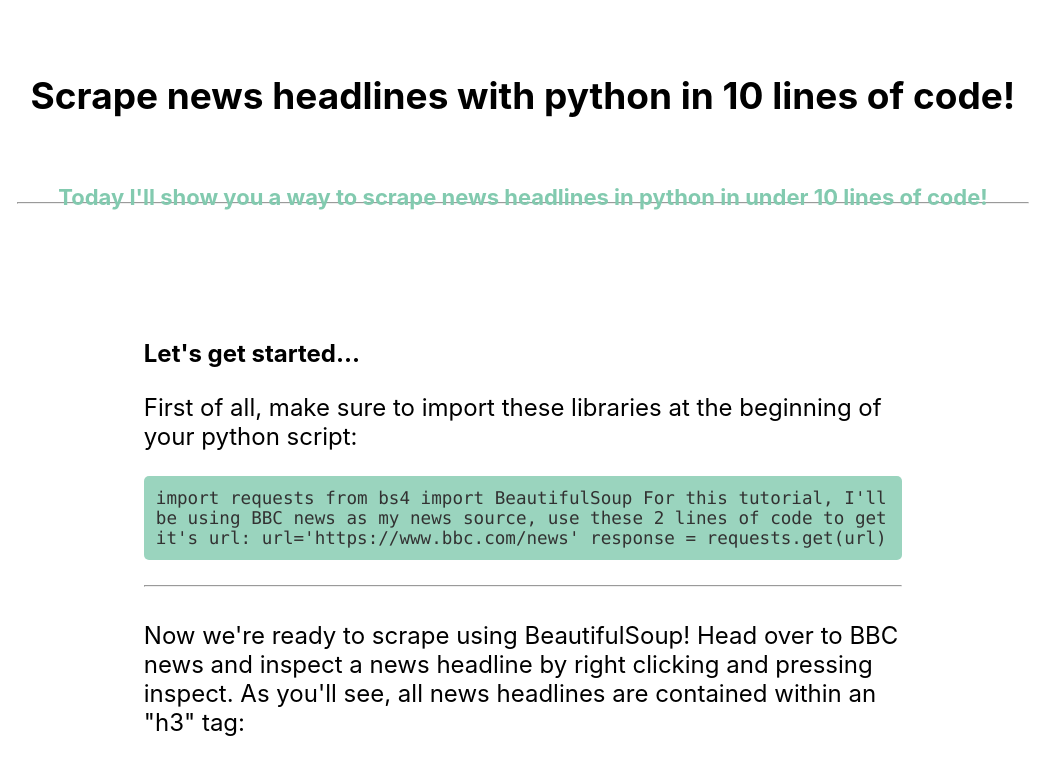
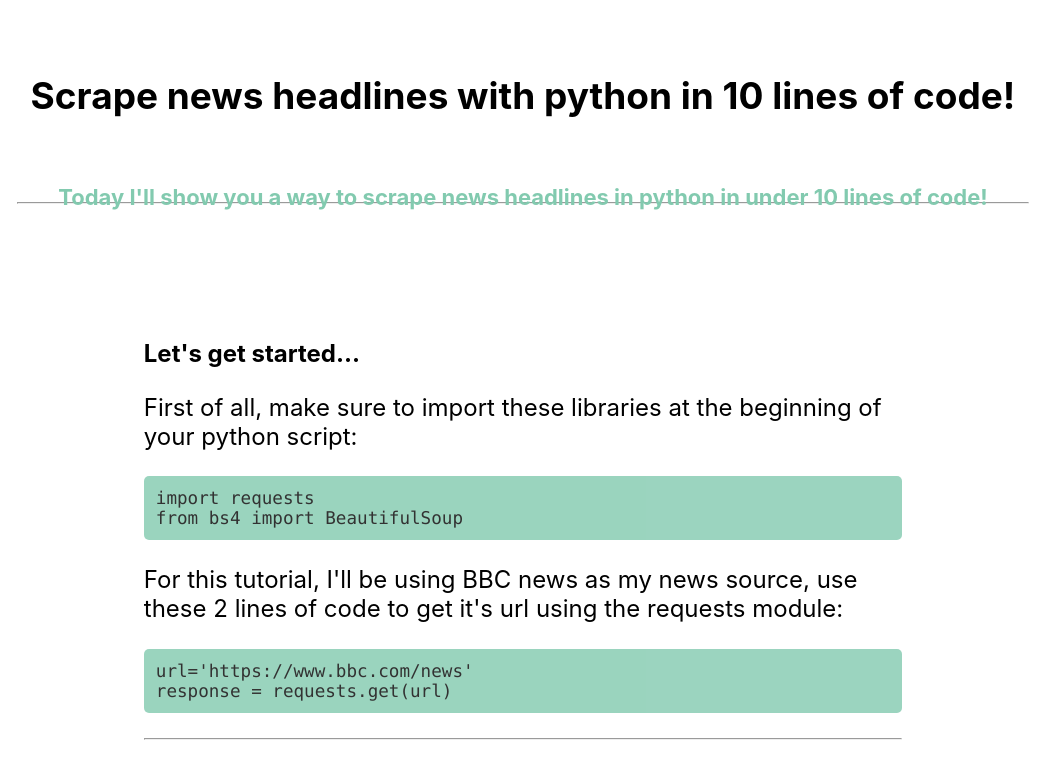
Before and after one commit to MattNikonorov/Code-Jedi-Blog-V9, a Next.js app: page /posts/blog/blog2 in a window 1280 px wide. Shown: the top 762 px of the page, without its empty margins (117-1161 px from the left). Built offline with nearby package versions, Linux system fonts and the light colour scheme.

Commit message:
Update blog2.js

```diff
--- a/pages/posts/blog/blog2.js
+++ b/pages/posts/blog/blog2.js
@@ -12,9 +12,13 @@ export default function code1() {
         <div className="content2">First of all, make sure to import these libraries at the beginning of your python script:</div>
         <code>
         import requests
+        <br></br>
         from bs4 import BeautifulSoup
-        For this tutorial, I&apos;ll be using BBC news as my news source, use these 2 lines of code to get it&apos;s url:
+        </code>
+        <div className="content2">For this tutorial, I&apos;ll be using BBC news as my news source, use these 2 lines of code to get it&apos;s url using the requests module:</div>
+        <code>
         url=&apos;https://www.bbc.com/news&apos;
+        <br></br>
         response = requests.get(url)
         </code>
         <hr align="center" width="60%" className="hr8"></hr>
@@ -30,9 +34,12 @@ export default function code1() {
         </div>
         <code>
         soup = BeautifulSoup(response.text, &apos;html.parser&apos;)
+        <br></br>
         headlines = soup.find(&apos;body&apos;).find_all(&apos;h3&apos;)
+        <br></br>
         for x in headlines:
-            print(x.text.strip())
+        <br></br>
+        &#160;&#160;print(x.text.strip())
         </code>
         <div className="content2">
         <ul>
```
